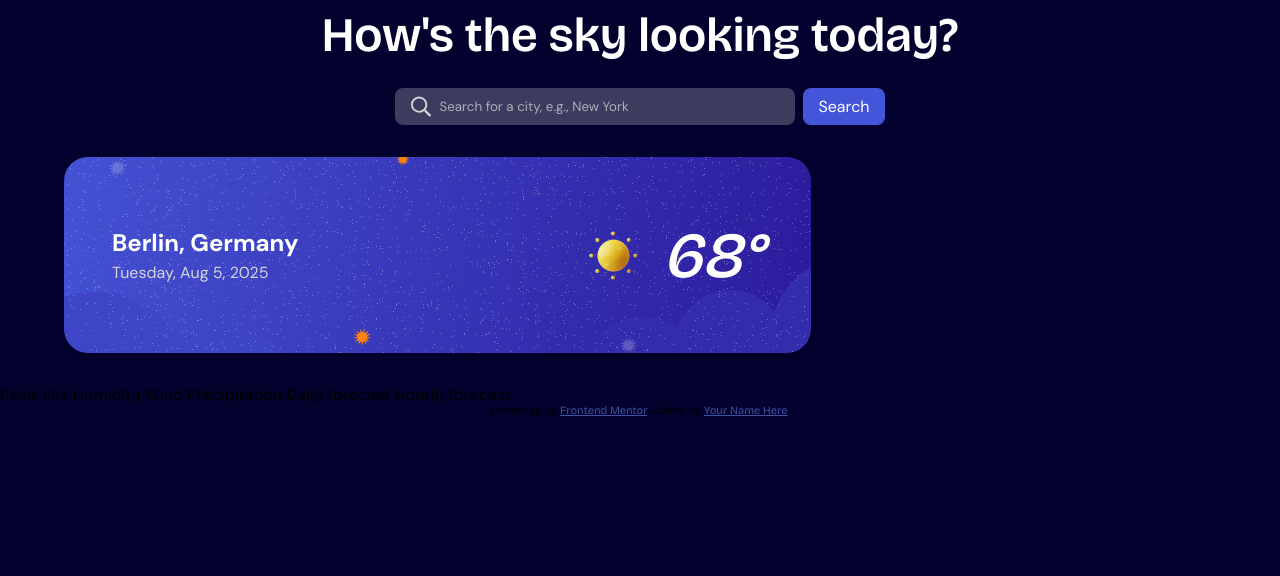
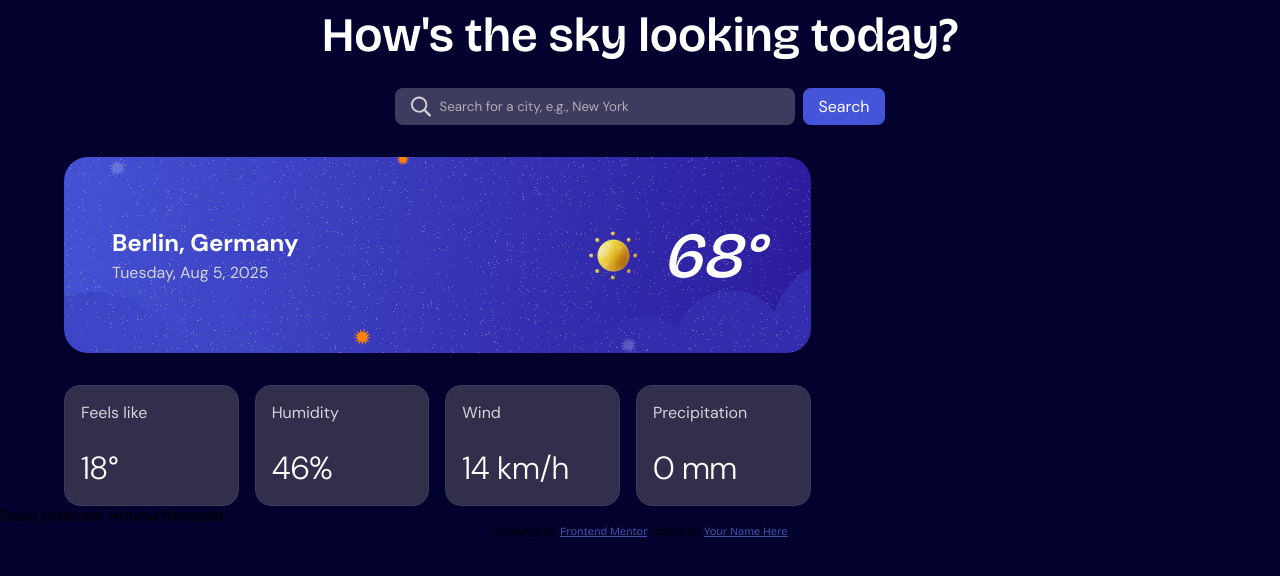
Before and after one commit to husamXA1/weather-app-frontendmentor, a plain HTML site: page index.html in a window 1280 px wide. Shown: the part 86-662 px from the top of the page. Drawn offline with Linux system fonts and the light colour scheme.

Commit message:
add weather details section and styles

```diff
--- a/index.html
+++ b/index.html
@@ -97,23 +97,30 @@
           <p class="temperature"><em>68°</em></p>
         </div>
       </div>
+
+      <div class="weather-details">
+        <div class="detail">
+          <p class="label">Feels like</p>
+          <p class="value">18°</p>
+        </div>
+        <div class="detail">
+          <p class="label">Humidity</p>
+          <p class="value">46%</p>
+        </div>
+        <div class="detail">
+          <p class="label">Wind</p>
+          <p class="value">14 km/h</p>
+        </div>
+        <div class="detail">
+          <p class="label">Precipitation</p>
+          <p class="value">0 mm</p>
+        </div>
+      </div>
     </div>
     <div class="hourly-forecast">
 
     </div>
   </main>
-
-  Feels like
-  <!-- Insert temperature here -->
-
-  Humidity
-  <!-- Insert humidity here -->
-
-  Wind
-  <!-- Insert wind here -->
-
-  Precipitation
-  <!-- Insert precipitation here -->
 
   Daily forecast
   <!-- Insert daily forecast for the next 7 days here -->
--- a/styles.css
+++ b/styles.css
@@ -271,3 +271,40 @@ main {
         background: url("/assets/images/bg-today-large.svg") no-repeat center/cover;
     }
 }
+
+/* Weather details */
+.weather-details {
+    display: flex;
+    justify-content: space-between;
+    flex-wrap: wrap;
+    gap: 1em;
+    font-family: 'DM Sans', sans-serif;
+}
+
+.weather-details .detail {
+    width: calc(50% - 0.5em);
+    background-color: hsl(243, 23%, 24%);
+    border: 1px solid hsl(243, 23%, 30%);
+    padding: 1em;
+    border-radius: 1em;
+    color: hsl(0, 0%, 100%);
+}
+
+.weather-details .detail .label {
+    color: hsl(250, 6%, 84%);
+}
+
+.weather-details .detail .value {
+    font-size: 1.5rem;
+    font-weight: 300;
+    margin-top: 0.75em;
+}
+
+@media (min-width: 1000px) {
+    .weather-details .detail {
+        width: calc(25% - 0.75em);
+    }
+    .weather-details .detail .value {
+        font-size: 2rem;
+    }
+}
```
